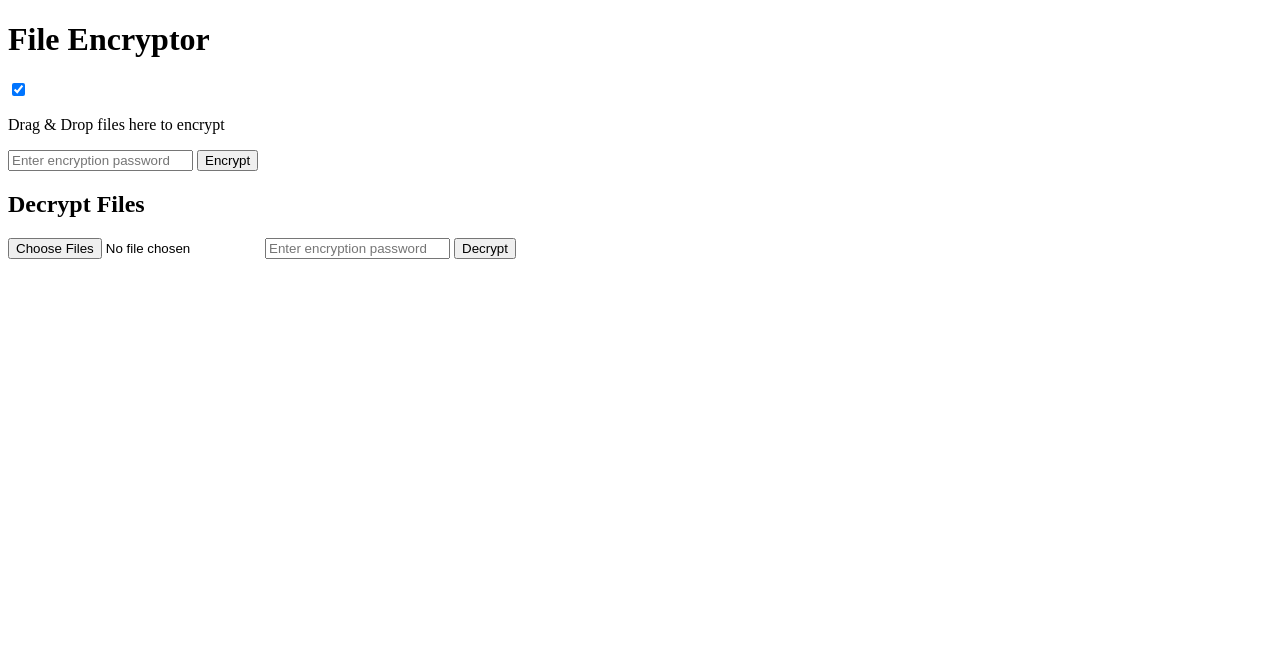
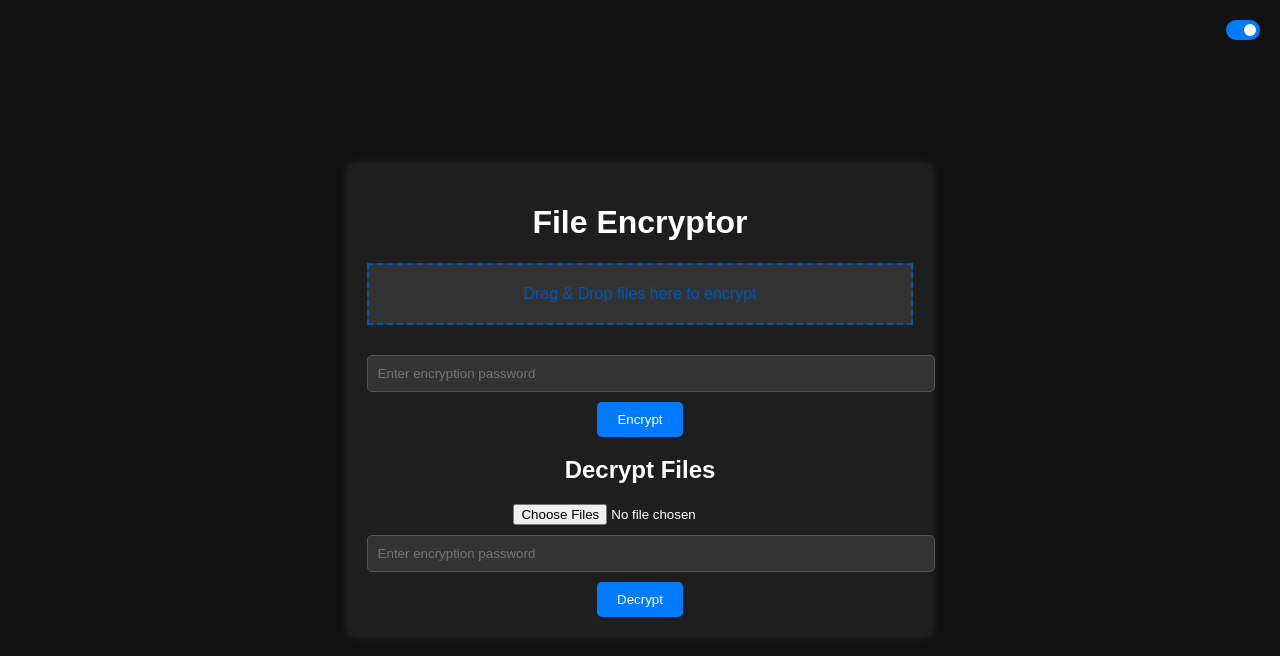
Before and after one commit to emlncvsr/encryptor, a plain HTML site: page index.html in a window 1280 px wide. Drawn offline with Linux system fonts and the light colour scheme.

Commit message:
Update index.html

```diff
--- a/index.html
+++ b/index.html
@@ -4,7 +4,7 @@
     <meta charset="UTF-8">
     <meta name="viewport" content="width=device-width, initial-scale=1.0">
     <title>File Encryptor</title>
-    <link rel="stylesheet" href="assets/css/script.css">
+    <link rel="stylesheet" href="assets/css/styles.css">
 </head>
 <body class="dark-mode">
     <div class="container">
```
